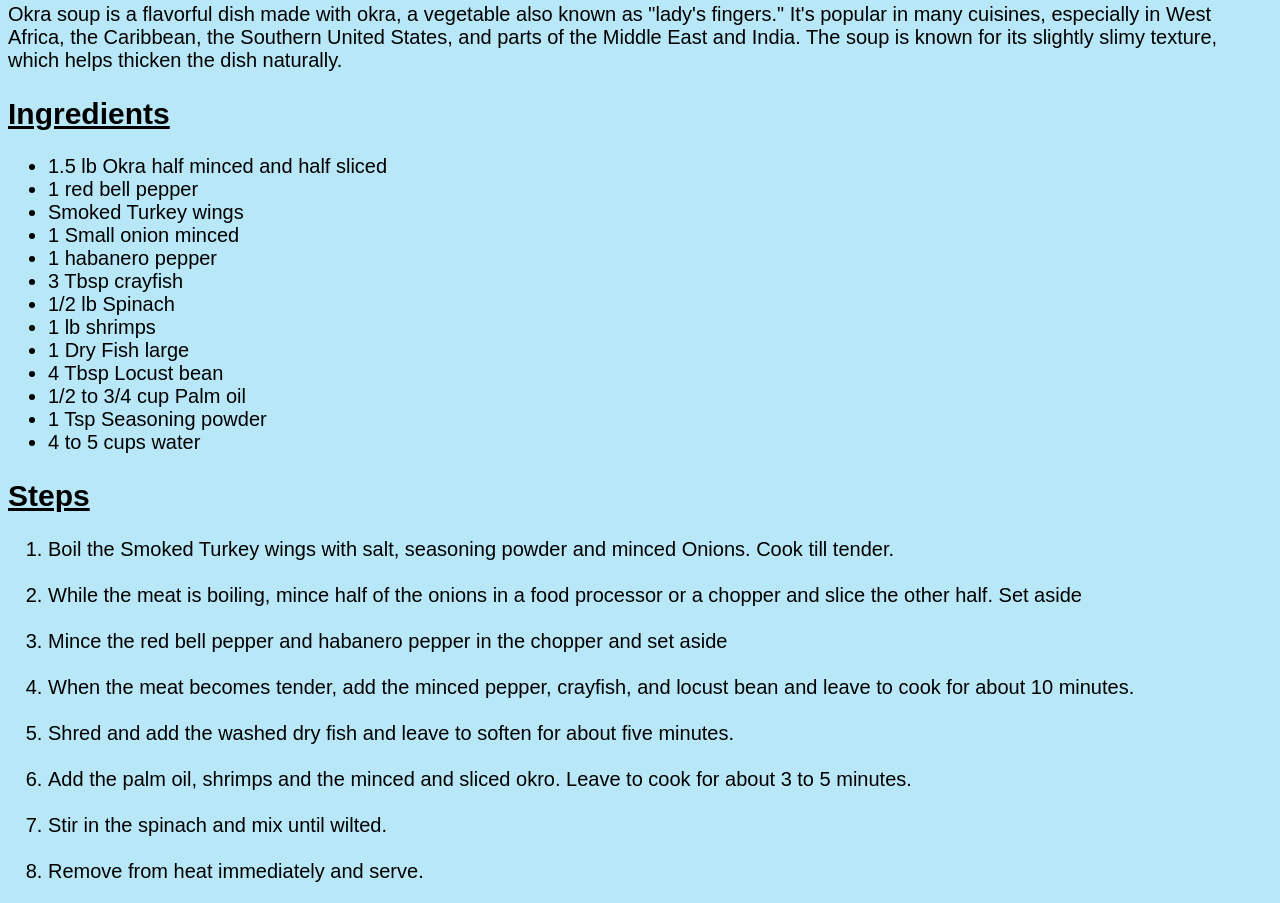
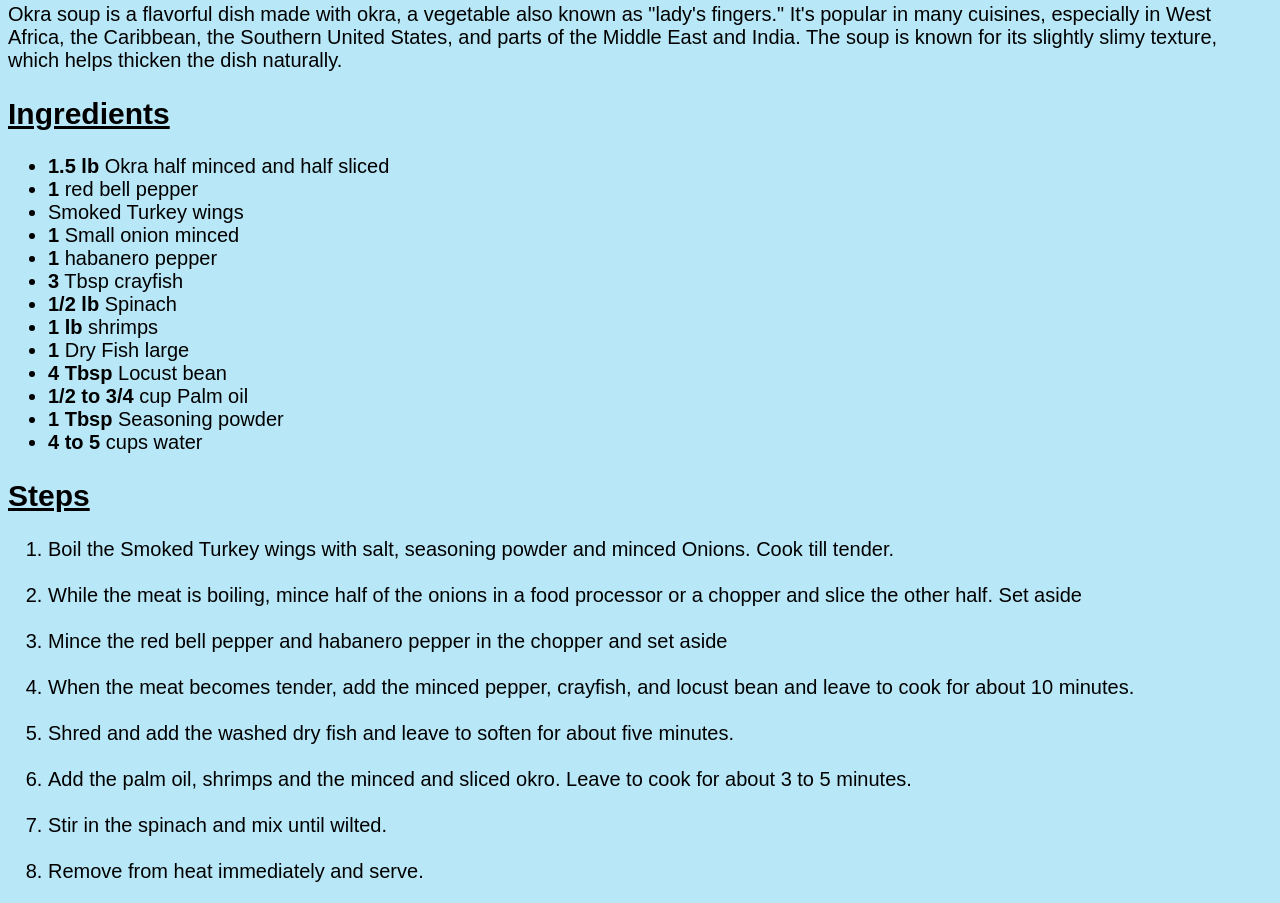
Before and after one commit to emmanueloyelade391/odin-recipes, a plain HTML site: page recipes/okra-soup.html in a window 1280 px wide. Shown: the part 825-1728 px from the top of the page. Drawn offline with Linux system fonts and the light colour scheme.

Commit message:
Add ingredient-quantity class to okra ingredients
Adding the ingredient-quantity class to the okra
ingredients emphasizes the importance of the
quantity of each ingredient and makes them more
eye catching.

```diff
--- a/recipes/okra-soup.html
+++ b/recipes/okra-soup.html
@@ -20,19 +20,19 @@
     </p>
     <h2>Ingredients</h2>
     <ul>
-      <li>1.5 lb Okra half minced and half sliced</li>
-      <li>1 red bell pepper</li>
+      <li><span class="ingredient-quantity">1.5 lb</span> Okra half minced and half sliced</li>
+      <li><span class="ingredient-quantity">1</span> red bell pepper</li>
       <li>Smoked Turkey wings</li>
-      <li>1 Small onion minced</li>
-      <li>1 habanero pepper</li>
-      <li>3 Tbsp crayfish</li>
-      <li>1/2 lb Spinach</li>
-      <li>1 lb shrimps</li>
-      <li>1 Dry Fish large</li>
-      <li>4 Tbsp Locust bean</li>
-      <li>1/2 to 3/4 cup Palm oil</li>
-      <li>1 Tsp Seasoning powder</li>
-      <li>4 to 5 cups water</li>
+      <li><span class="ingredient-quantity">1</span> Small onion minced</li>
+      <li><span class="ingredient-quantity">1</span> habanero pepper</li>
+      <li><span class="ingredient-quantity">3</span> Tbsp crayfish</li>
+      <li><span class="ingredient-quantity">1/2 lb</span> Spinach</li>
+      <li><span class="ingredient-quantity">1 lb</span> shrimps</li>
+      <li><span class="ingredient-quantity">1</span> Dry Fish large</li>
+      <li><span class="ingredient-quantity">4 Tbsp</span> Locust bean</li>
+      <li><span class="ingredient-quantity">1/2 to 3/4</span> cup Palm oil</li>
+      <li><span class="ingredient-quantity">1 Tbsp</span> Seasoning powder</li>
+      <li><span class="ingredient-quantity">4 to 5</span> cups water</li>
     </ul>
     <h2>Steps</h2>
     <ol>
```
